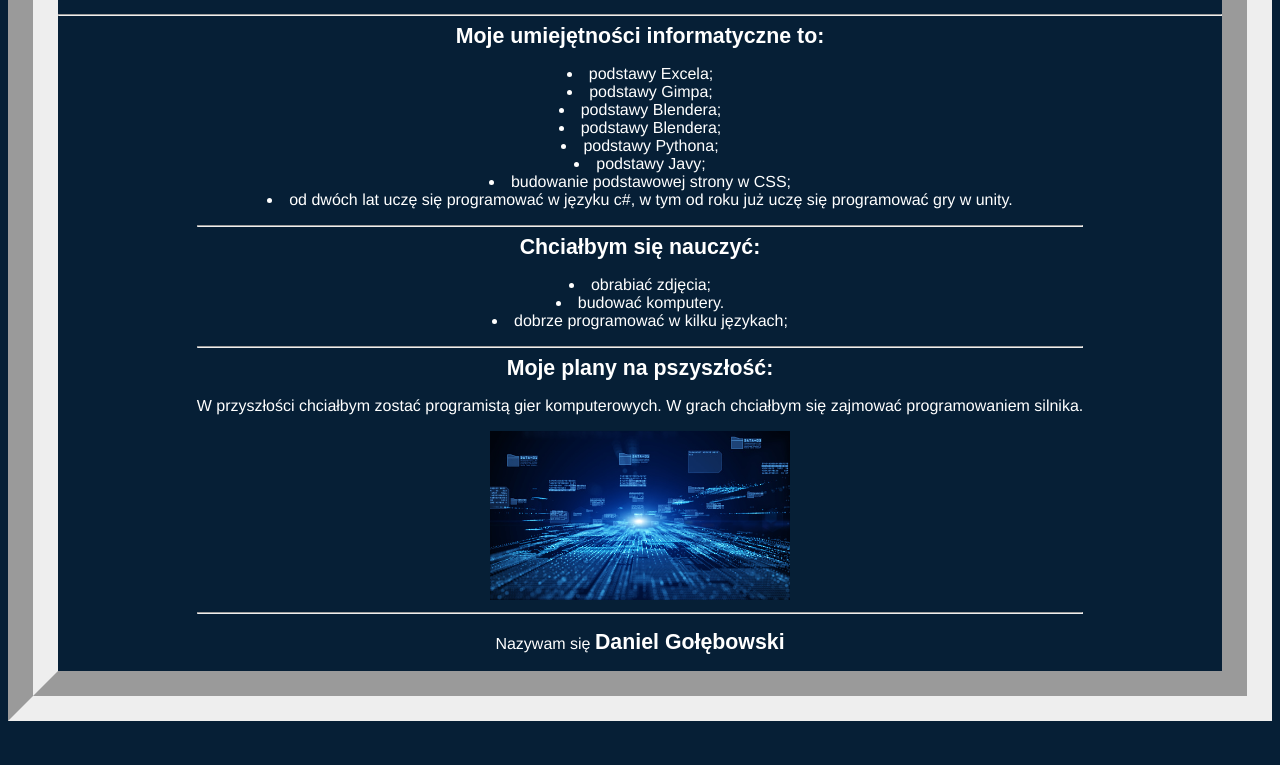
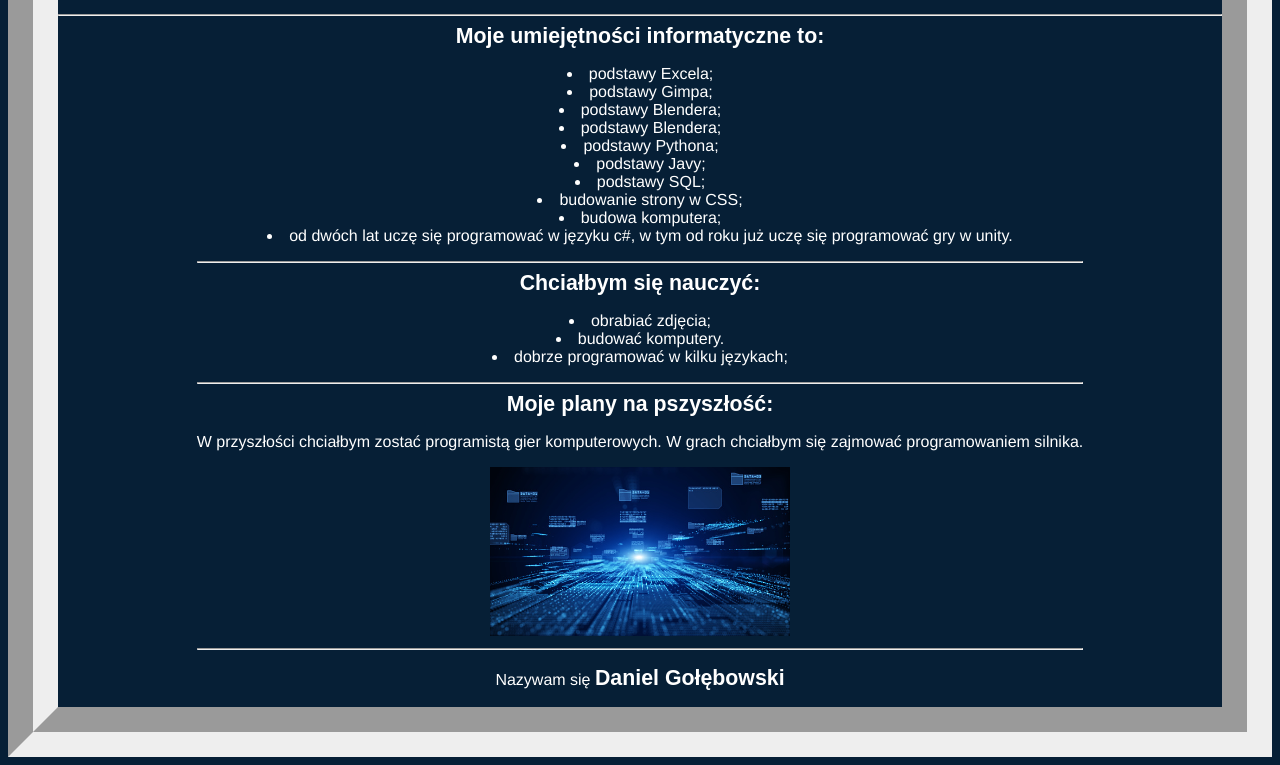
Before and after one commit to DanielGolebowski/danielGolebowski.github.io, a plain HTML site: page index.html in a window 1280 px wide. Shown: the part 176-941 px from the top of the page. Before the commit the page ends 905 px from the top, so only its background shows below. Drawn offline with Linux system fonts and the light colour scheme.

Commit message:
Update index.html

```diff
--- a/index.html
+++ b/index.html
@@ -20,7 +20,9 @@
       <li> podstawy Blendera;</li>
       <li> podstawy Pythona;</li>
       <li> podstawy Javy;</li>
-      <li> budowanie podstawowej strony w CSS;</li>
+      <li> podstawy SQL;</li>
+      <li> budowanie strony w CSS;</li>
+      <li> budowa komputera;</li>
       <li> od dwóch lat uczę się programować w języku c#,
         w tym od roku już uczę się programować gry w unity.</li></p></body>
   <hr>
```
